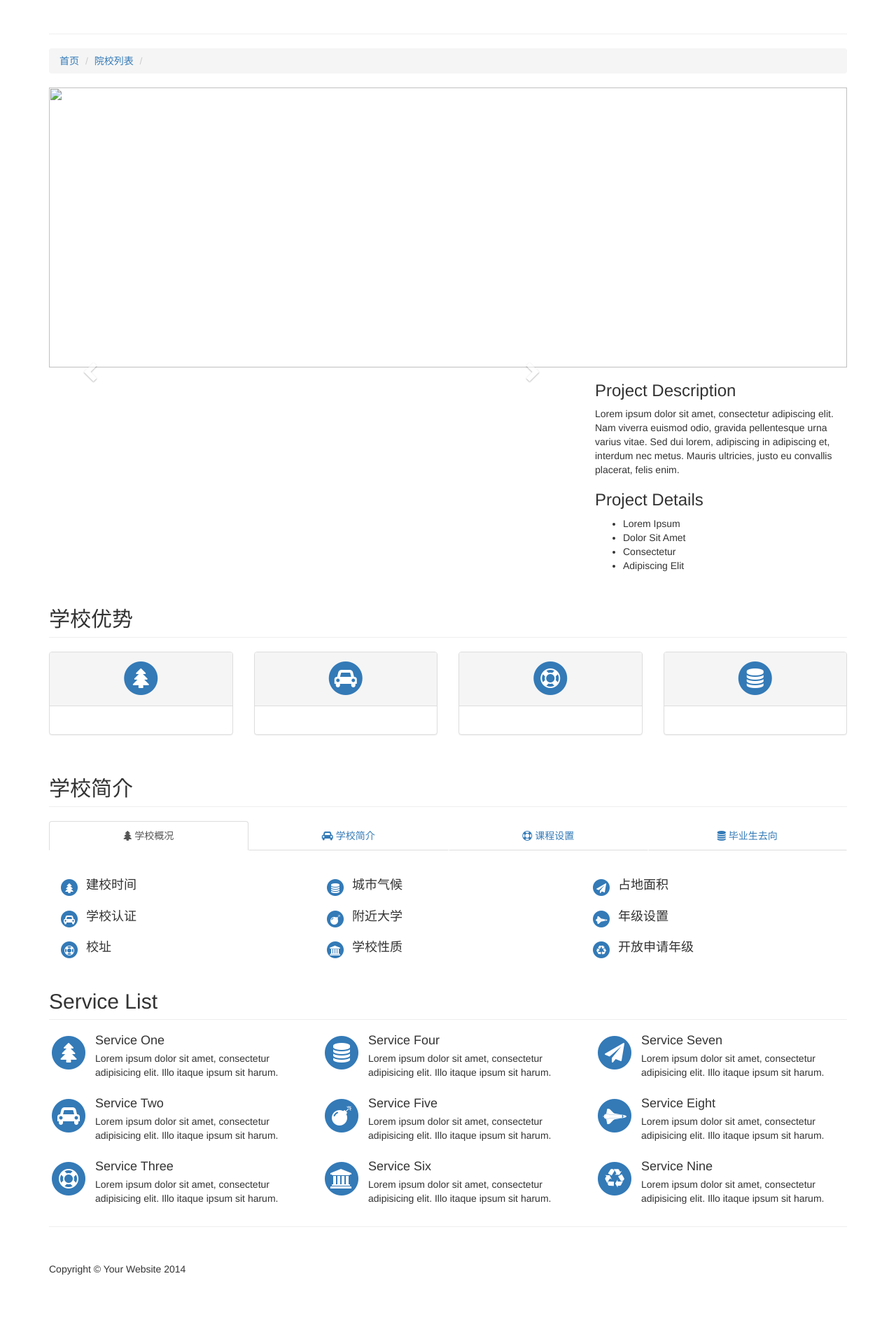
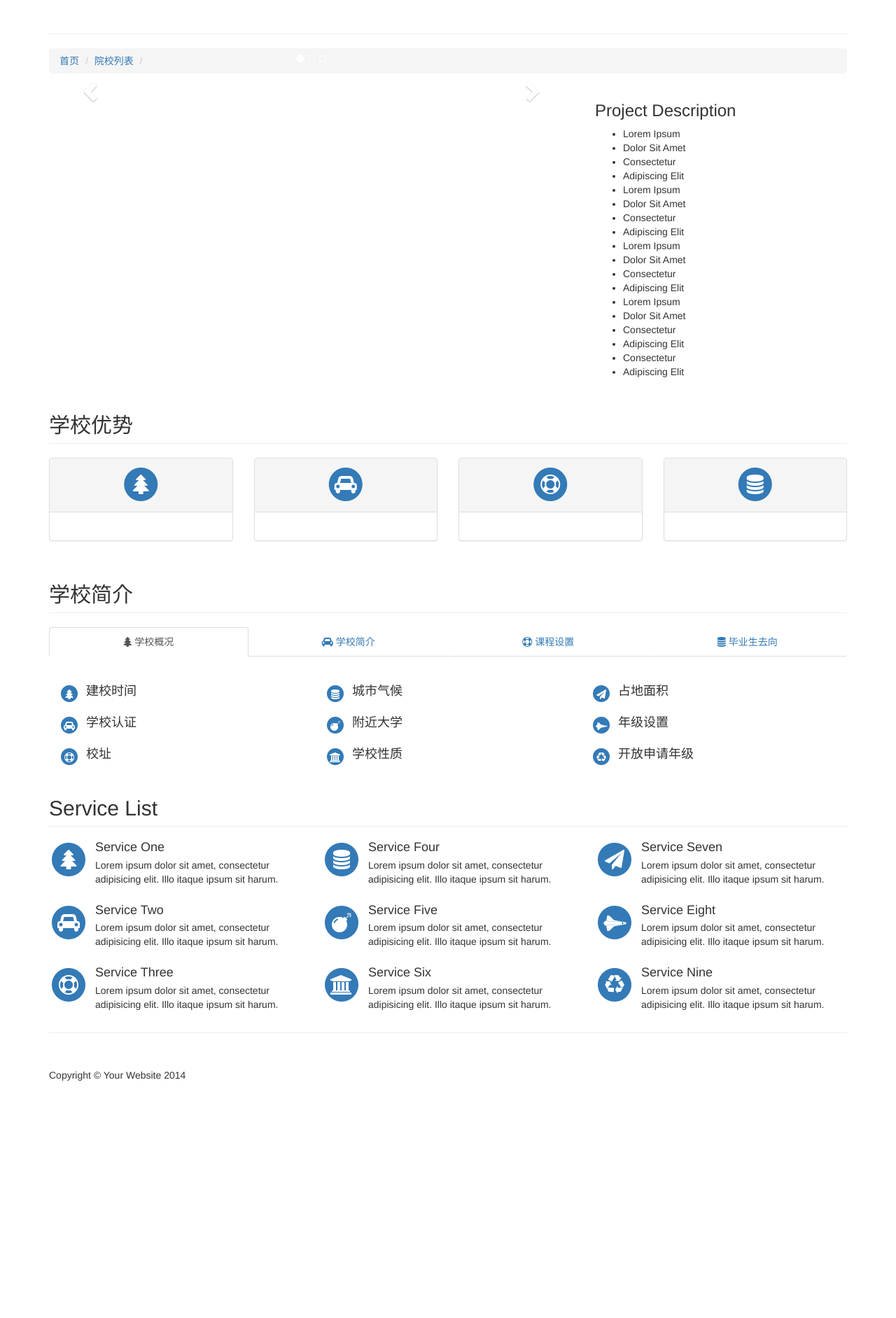
Before and after one commit to win87/lagoEdu, a PHP site: page /school-info.php in a window 1280 px wide. Shown: the part 51-1934 px from the top of the page at 70% size. After the commit the page ends 1595 px from the top, so only its background shows below. Run offline with PHP 8.4, Linux system fonts and the light colour scheme; grey boxes labelled with a size stand in for pictures from a placeholder-image service; data that the repository does not hold is empty; some libraries are stand-ins or nearby versions.

Commit message:
New school info

```diff
--- a/school-info.php
+++ b/school-info.php
@@ -6,14 +6,6 @@
     <div class="container">
 
         <?php require 'breadcrumbs.php' ?>
-
-        <!-- Image Header -->
-        <div class="row">
-            <div class="col-lg-12">
-                <img class="img-responsive school-home-img" src="<?php echo $imgUrl; ?>" alt="">
-            </div>
-        </div>
-        <!-- /.row -->
 
         <!-- Portfolio Item Row -->
         <div class="row">
@@ -52,13 +44,26 @@
 
             <div class="col-md-4">
                 <h3>Project Description</h3>
-                <p>Lorem ipsum dolor sit amet, consectetur adipiscing elit. Nam viverra euismod odio, gravida pellentesque urna varius vitae. Sed dui lorem, adipiscing in adipiscing et, interdum nec metus. Mauris ultricies, justo eu convallis placerat, felis enim.</p>
-                <h3>Project Details</h3>
                 <ul>
                     <li>Lorem Ipsum</li>
                     <li>Dolor Sit Amet</li>
                     <li>Consectetur</li>
                     <li>Adipiscing Elit</li>
+                    <li>Lorem Ipsum</li>
+                    <li>Dolor Sit Amet</li>
+                    <li>Consectetur</li>
+                    <li>Adipiscing Elit</li>
+                    <li>Lorem Ipsum</li>
+                    <li>Dolor Sit Amet</li>
+                    <li>Consectetur</li>
+                    <li>Adipiscing Elit</li>
+                    <li>Lorem Ipsum</li>
+                    <li>Dolor Sit Amet</li>
+                    <li>Consectetur</li>
+                    <li>Adipiscing Elit</li>
+                    <li>Consectetur</li>
+                    <li>Adipiscing Elit</li>
+
                 </ul>
             </div>
 
```
